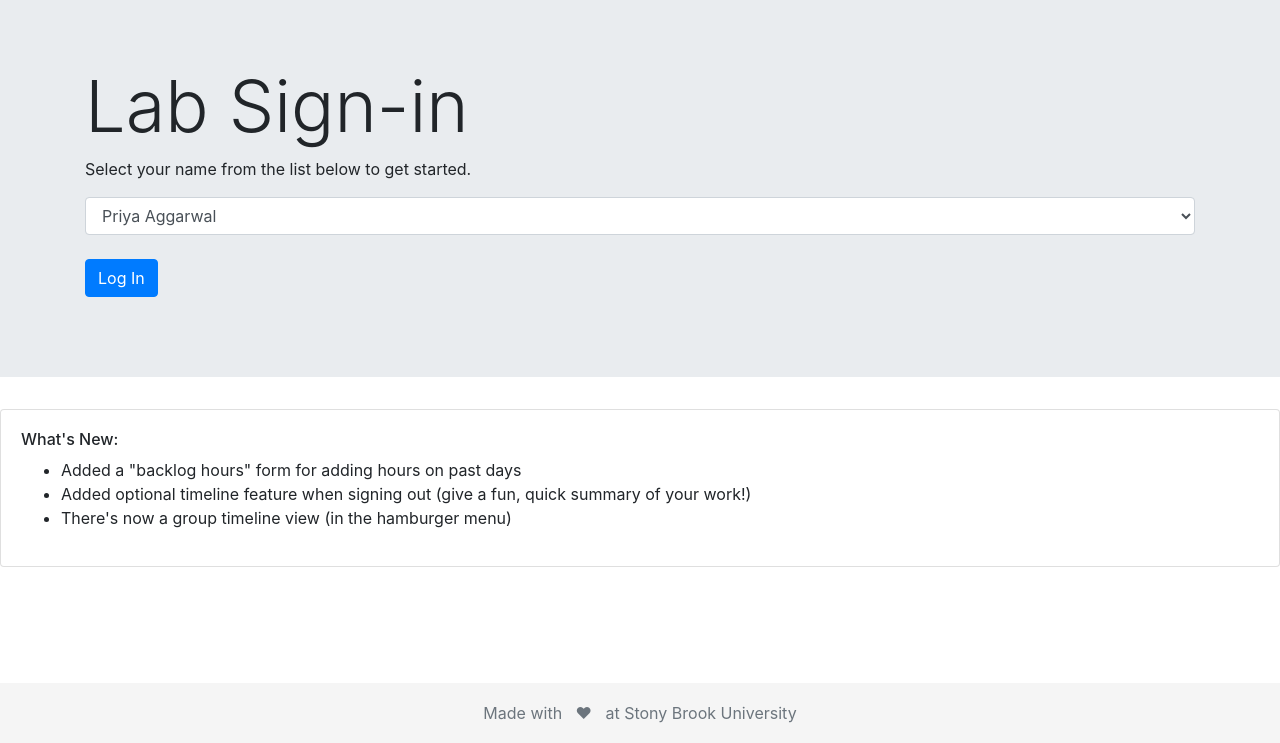
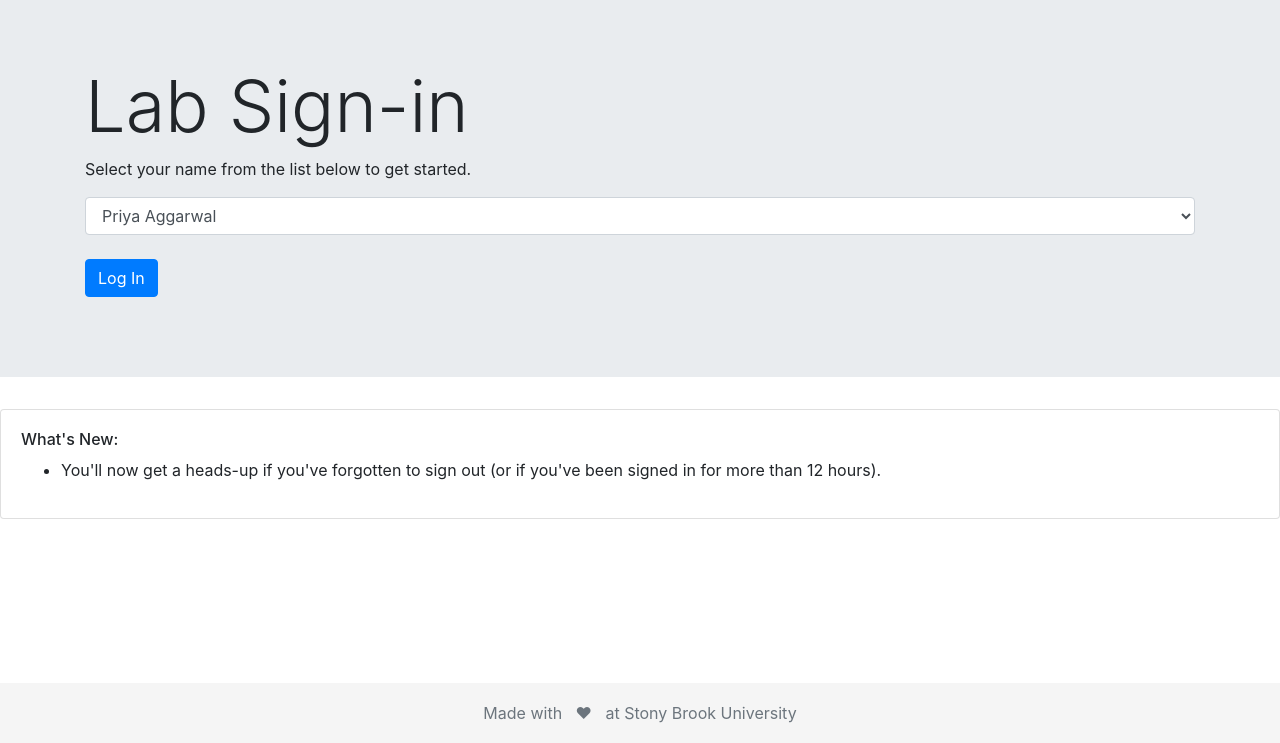
Before and after one commit to iGEM-SBU/lab-signin, a Django app: page / in a window 1280 px wide. Shown: the part 57-800 px from the top of the page. Run offline with Django 3.2, Linux system fonts and the light colour scheme; data comes from the database, SQL or seed files in the repository; some libraries are stand-ins or nearby versions.

Commit message:
Added notifications to users that appear to have forgotten to sign out

```diff
--- a/mainapp/models.py
+++ b/mainapp/models.py
@@ -45,6 +45,10 @@ class Member(models.Model):
         return '{0:.6g}'.format(hours)
 
 
+    def forgot_to_sign_out(self):
+        return (self.sign_in_time - self.sign_out_time).seconds//3600 > 12
+
+
 
 class TimelineBlock(models.Model):
     member = models.ForeignKey(Member, on_delete=models.CASCADE)
--- a/mainapp/templates/mainapp/index.html
+++ b/mainapp/templates/mainapp/index.html
@@ -22,9 +22,7 @@
     <div class="card card-body">
     <h6>What's New: </h6>
     <ul>
-        <li>Added a "backlog hours" form for adding hours on past days</li>
-        <li>Added optional timeline feature when signing out (give a fun, quick summary of your work!)</li>
-        <li>There's now a group timeline view (in the hamburger menu)</li>
+        <li>You'll now get a heads-up if you've forgotten to sign out (or if you've been signed in for more than 12 hours).</li>
     </ul>
     </div>
 
```
Also changed, not shown: mainapp/templates/mainapp/member_profile.html (+10 -0 lines).
